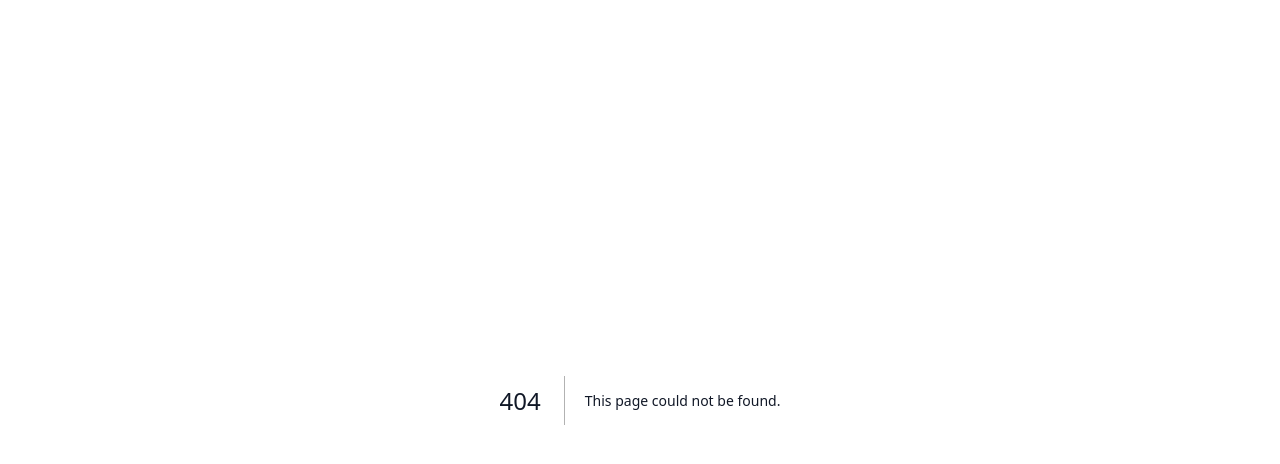
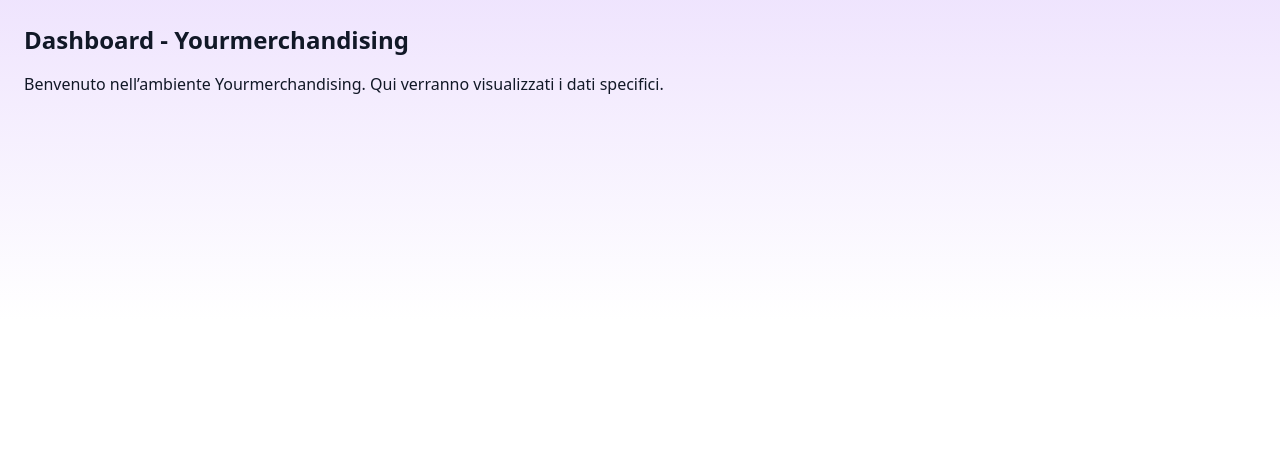
Before and after one commit to DCarloneUP/september, a Next.js app: page /yourmerchandising in a window 1280 px wide. Before the commit this address had no page. Shown: the top 464 px of the page. Built offline with nearby package versions, Linux system fonts and the light colour scheme.

Commit message:
Create page.tsx

```diff
--- /dev/null
+++ b/app/yourmerchandising/page.tsx
@@ -0,0 +1,8 @@
+export default function YourmerchandisingDashboard() {
+  return (
+    <div className="p-6">
+      <h1 className="text-2xl font-bold">Dashboard - Yourmerchandising</h1>
+      <p className="mt-4">Benvenuto nell’ambiente Yourmerchandising. Qui verranno visualizzati i dati specifici.</p>
+    </div>
+  );
+}
```
